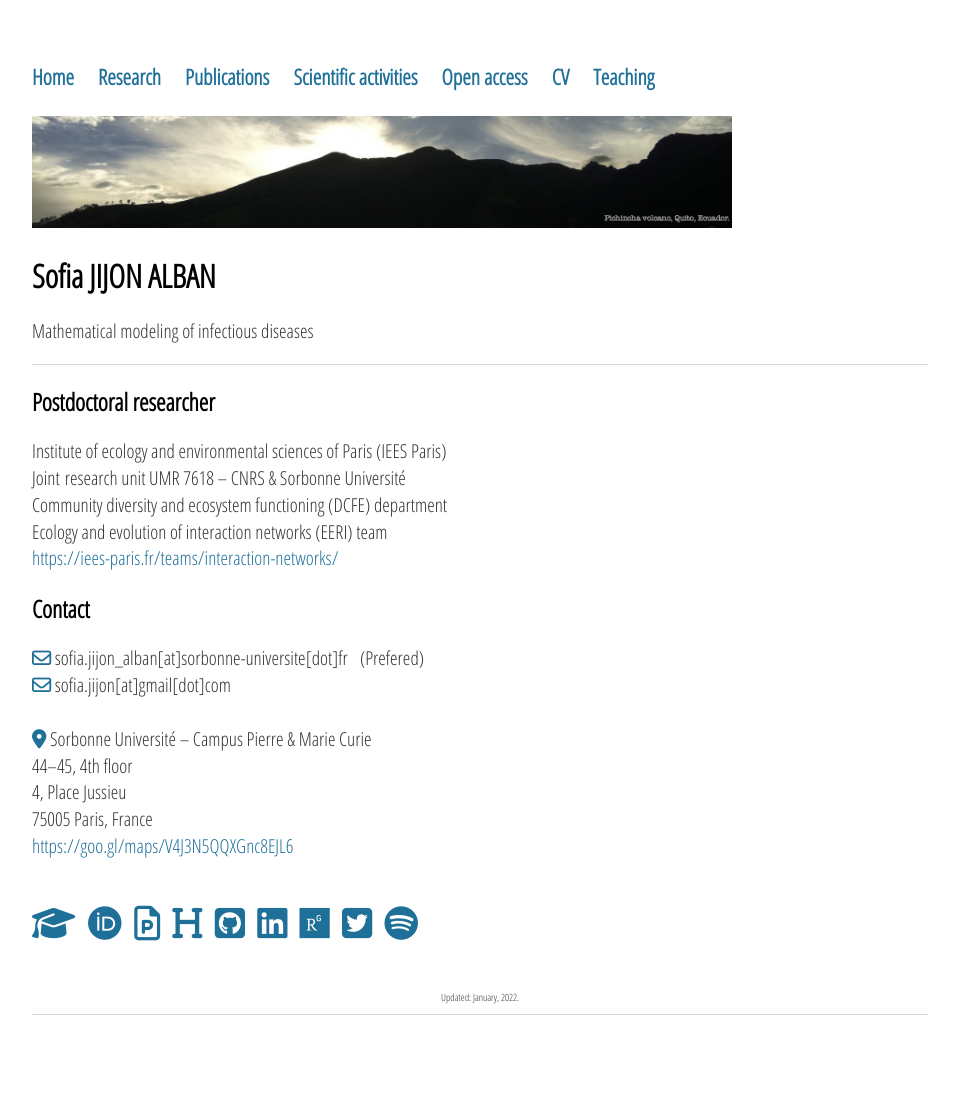
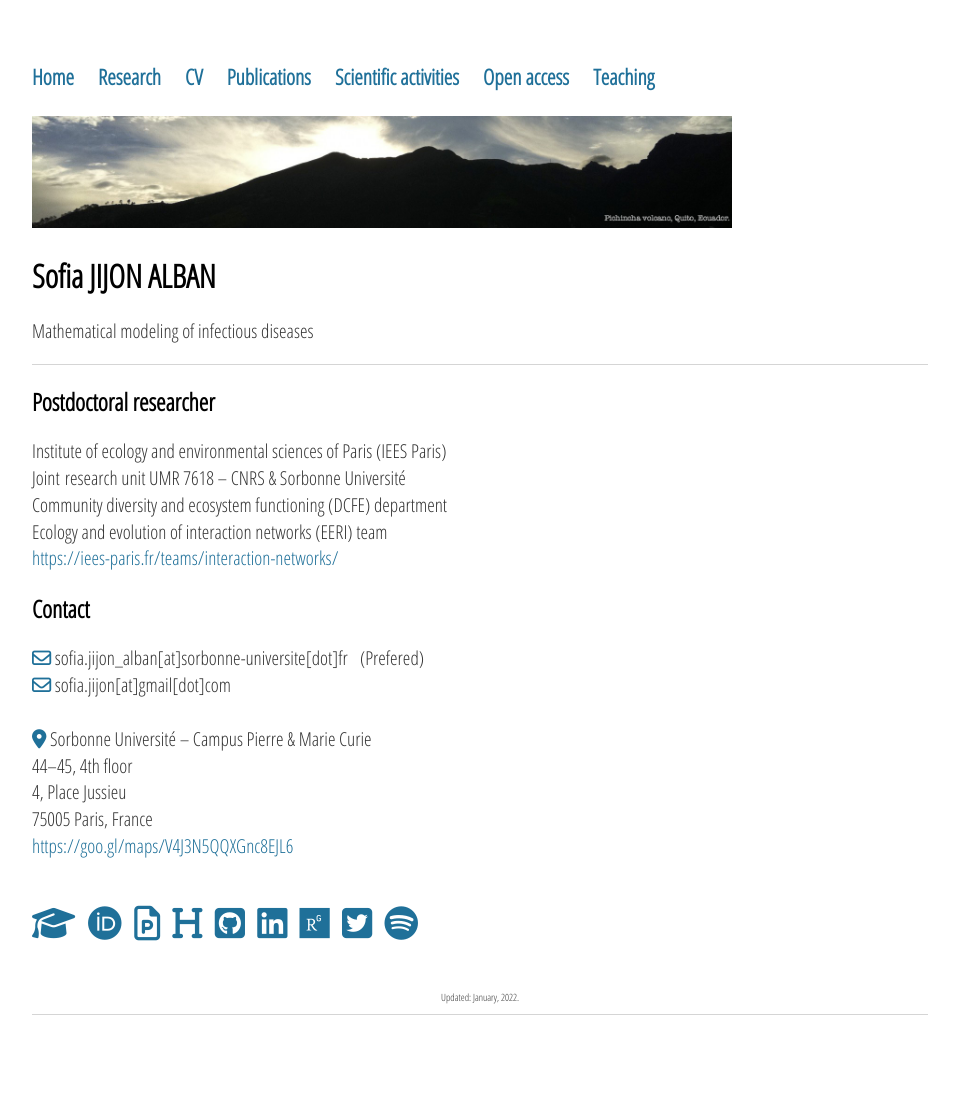
Before and after one commit to sjijon/sjijon.github.io, a Jekyll site: the page built from index.html, in a window 1280 px wide. Shown: the whole page, without its empty margins (160-1119 px from the left). Built offline with Jekyll 4.4.1, drawn with Linux system fonts in a browser that asks for light colours; nearby versions of some CDN libraries.

Commit message:
Update order of menu items

```diff
--- a/_layouts/default.html
+++ b/_layouts/default.html
@@ -13,11 +13,11 @@
     		<ul>
         		<li><a href="/">Home</a></li>
         		<li><a href="/research">Research</a></li>
-						<li><a href="/publications">Publications</a></li>
-						<li><a href="/activities">Scientific activities</a></li>
-						<li><a href="/openaccess">Open access</a></li>
-						<li><a href="/cv">CV</a></li>
-						<li><a href="/teaching">Teaching</a></li>
+				<li><a href="/cv">CV</a></li>
+				<li><a href="/publications">Publications</a></li>
+				<li><a href="/activities">Scientific activities</a></li>
+				<li><a href="/openaccess">Open access</a></li>
+				<li><a href="/teaching">Teaching</a></li>
     		</ul>
 		</nav>
 
```
